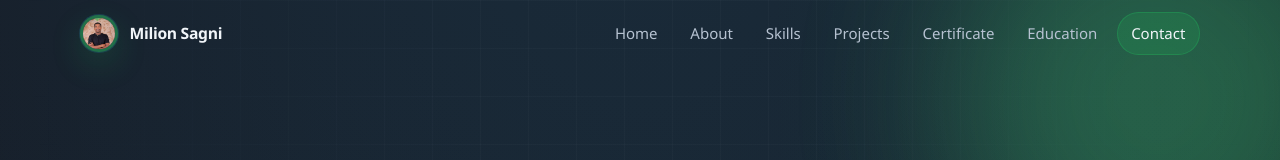
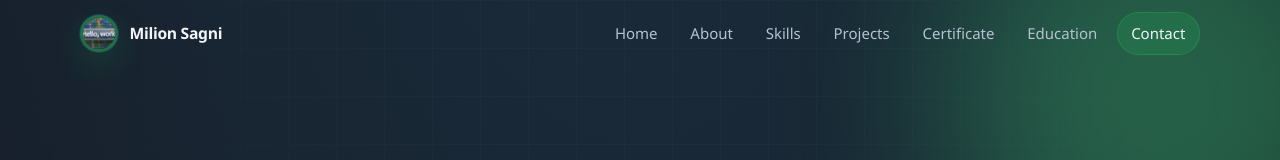
Before and after one commit to mi11io0n-5agni/newPortfolio, a React (Vite) app: page / in a window 1280 px wide. Shown: the top 160 px of the page. Built offline with nearby package versions, Linux system fonts and the light colour scheme.

Commit message:
fix gmail

```diff
--- a/src/components/Navbar/Navbar.jsx
+++ b/src/components/Navbar/Navbar.jsx
@@ -31,7 +31,7 @@ export default function Navbar() {
     >
       <div className="navbar__inner container">
         <a className="navbar__brand" href="#home" onClick={closeMenu}>
-          <ProfileImage size="sm" priority />
+          <ProfileImage size="sm" priority src="/new-brand-image.jpg"/>
           <span className="navbar__brand-text">{siteMeta.name}</span>
         </a>
 
--- a/src/components/ProfileImage/ProfileImage.jsx
+++ b/src/components/ProfileImage/ProfileImage.jsx
@@ -11,16 +11,21 @@ function getInitials(name) {
     .join("");
 }
 
-export default function ProfileImage({ className = "", size = "md", priority = false }) {
+export default function ProfileImage({
+  className = "",
+  size = "md",
+  priority = false,
+  src,
+}) {
   const [failed, setFailed] = useState(false);
-  const src = siteMeta.profileImage;
-  const showPhoto = Boolean(src) && !failed;
+  const imageSrc = src ?? siteMeta.profileImage;
+  const showPhoto = Boolean(imageSrc) && !failed;
 
   if (showPhoto) {
     return (
       <img
         className={`profile-image profile-image--${size} ${className}`.trim()}
-        src={src}
+        src={imageSrc}
         alt={`${siteMeta.name} profile photo`}
         loading={priority ? "eager" : "lazy"}
         decoding="async"
@@ -36,7 +41,7 @@ export default function ProfileImage({ className = "", size = "md", priority = f
       aria-label={`${siteMeta.name} profile placeholder`}
     >
       <span aria-hidden="true">{getInitials(siteMeta.name)}</span>
-      {!src && (
+      {!imageSrc && (
         <span className="profile-image__hint">Add photo at public/profile.jpg</span>
       )}
     </div>
--- a/src/data/site.js
+++ b/src/data/site.js
@@ -6,7 +6,7 @@ export const siteMeta = {
   /** Drop your photo at public/profile.jpg (or change this path). */
   profileImage: "/profile.jpg",
   /** Set your contact email here */
-  email: null,
+  email: "milionsagni1995@gmail.com",
   location: "Ambo, Ethiopia",
 };
 
```
Also changed, not shown: public/new-brand-image.jpg (added).
